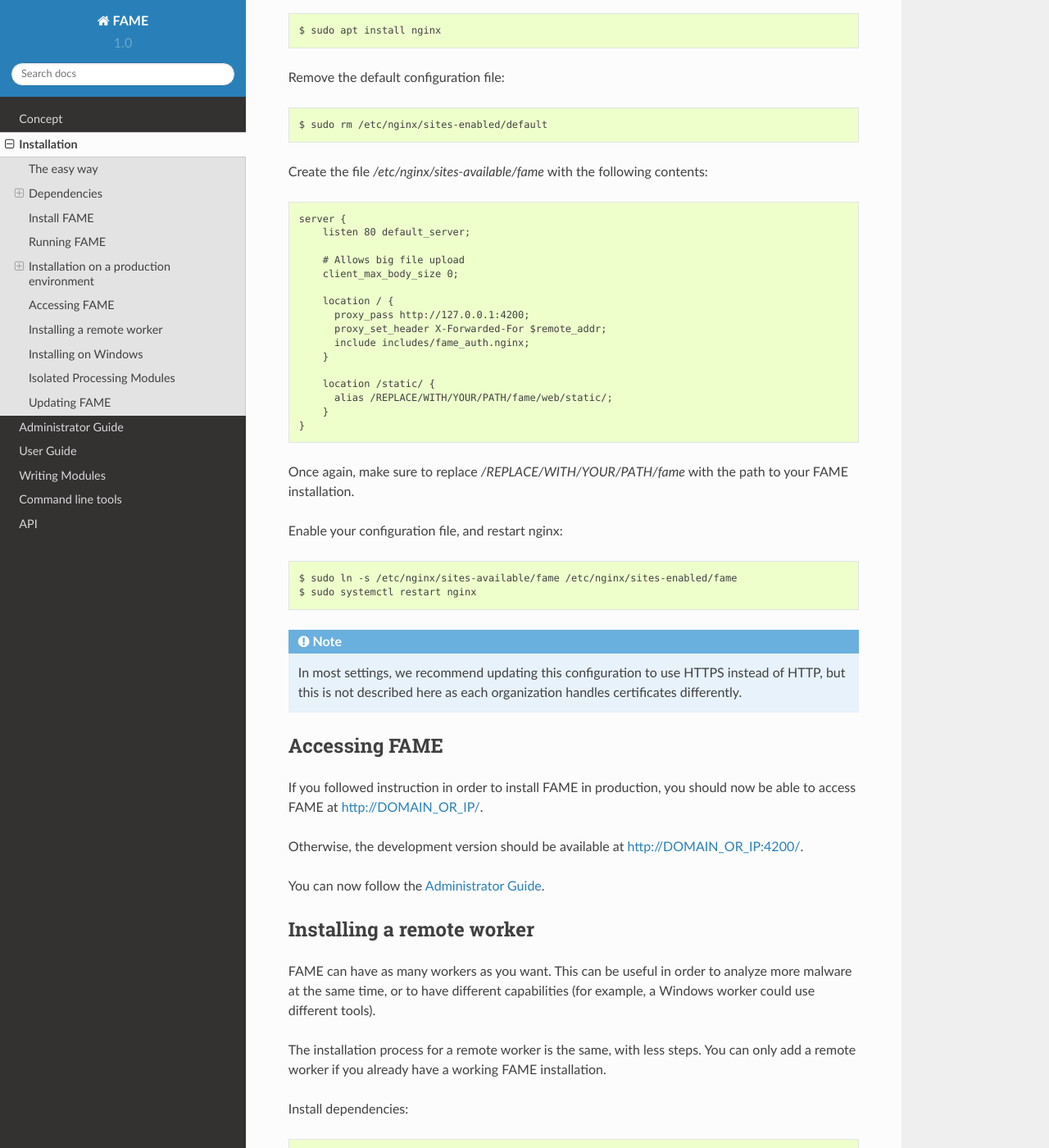
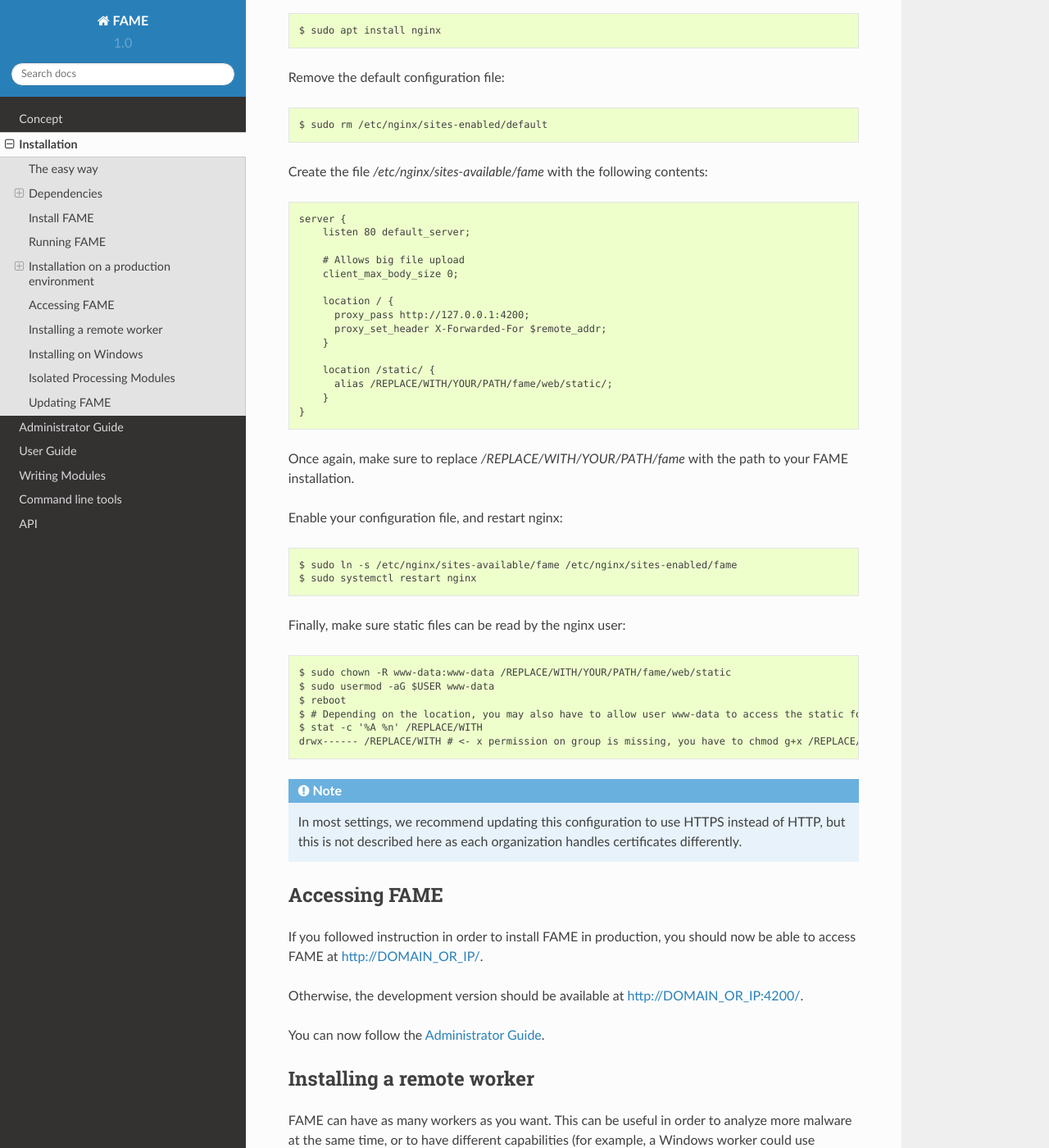
Before and after one commit to certsocietegenerale/fame, a Sphinx documentation site: the page built from docs/installation.rst, in a window 1280 px wide and 1400 px high, scrolled down 5208 px. Shown: the whole window at 82% size. Built offline with Sphinx 7.4.7 and the Read the Docs theme 2.0.0, drawn with Linux system fonts in a browser that asks for light colours; some of the changed text lies outside the part shown.

Commit message:
improve docs: mongo is now mongosh, fix nginx config

```diff
--- a/docs/installation.rst
+++ b/docs/installation.rst
@@ -223,7 +223,6 @@
         location / {
           proxy_pass http://127.0.0.1:4200;
           proxy_set_header X-Forwarded-For $remote_addr;
-          include includes/fame_auth.nginx;
         }
 
         location /static/ {
@@ -237,6 +236,15 @@
 
     $ sudo ln -s /etc/nginx/sites-available/fame /etc/nginx/sites-enabled/fame
     $ sudo systemctl restart nginx
+
+Finally, make sure static files can be read by the nginx user::
+
+    $ sudo chown -R www-data:www-data /REPLACE/WITH/YOUR/PATH/fame/web/static
+    $ sudo usermod -aG $USER www-data
+    $ reboot
+    $ # Depending on the location, you may also have to allow user www-data to access the static folder. If you encounter 403 errors, you should verify if all upstream folders have the group execute permission
+    $ stat -c '%A %n' /REPLACE/WITH
+    drwx------ /REPLACE/WITH # <- x permission on group is missing, you have to chmod g+x /REPLACE/WITH/
 
 .. note::
     In most settings, we recommend updating this configuration to use HTTPS instead of HTTP, but this is not described here as each organization handles certificates differently.
```
Also changed, not shown: other parts of docs/installation.rst (+1 -1 lines).
